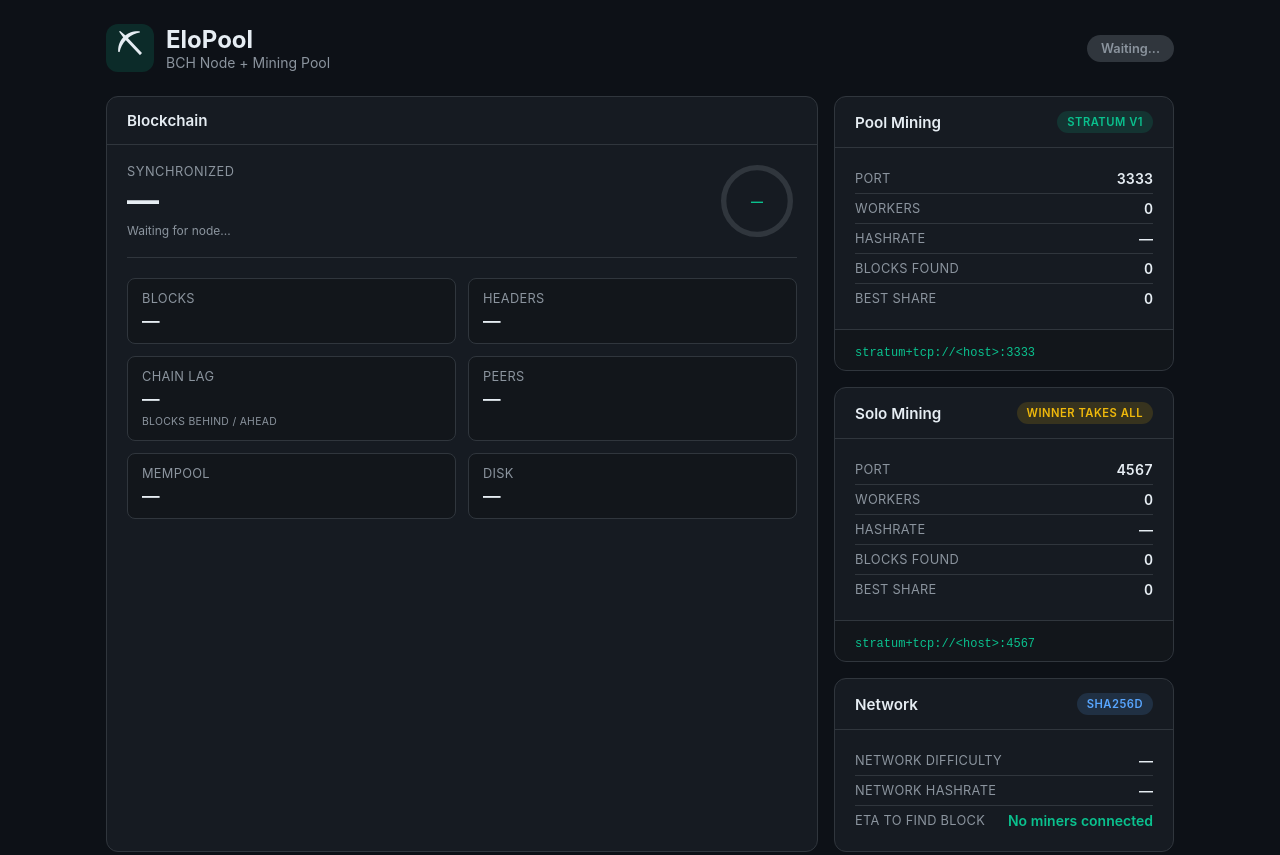
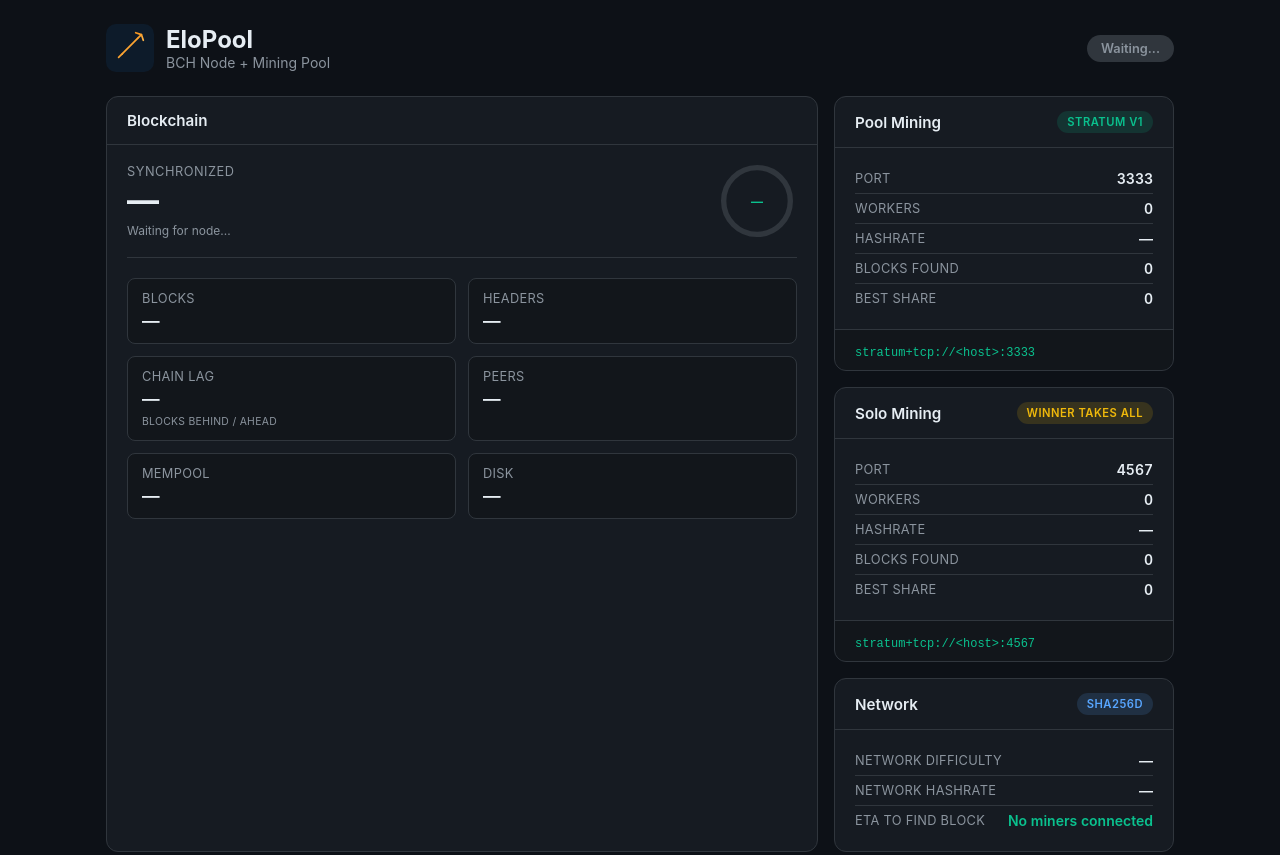
Before and after one commit to BitcoinCash1/bch-elopool-startos, a website: page webui/index.html in a window 1280 px wide. Shown: the top 855 px of the page. Drawn offline with Linux system fonts and the light colour scheme; no server answers.

Commit message:
feat: webui logo SVG (no text, pickaxe icon only)

```diff
--- a/webui/css/style.css
+++ b/webui/css/style.css
@@ -42,14 +42,12 @@ header {
 }
 
 .logo-icon {
-  font-size: 2rem;
   width: 48px;
   height: 48px;
   display: flex;
   align-items: center;
   justify-content: center;
-  background: var(--accent-dim);
-  border-radius: var(--radius);
+  flex-shrink: 0;
 }
 
 h1 {
--- a/webui/index.html
+++ b/webui/index.html
@@ -10,7 +10,23 @@
   <div class="container">
     <header>
       <div class="logo">
-        <div class="logo-icon">⛏</div>
+        <div class="logo-icon">
+          <svg viewBox="0 0 48 48" width="48" height="48">
+            <defs>
+              <linearGradient id="logo-accent" x1="0%" y1="0%" x2="100%" y2="100%">
+                <stop offset="0%" stop-color="#f7931a"/>
+                <stop offset="100%" stop-color="#ffb347"/>
+              </linearGradient>
+            </defs>
+            <rect width="48" height="48" rx="10" fill="#0d1b2a"/>
+            <g transform="translate(24,22) scale(0.38)" fill="none" stroke="url(#logo-accent)" stroke-width="4.5" stroke-linecap="round" stroke-linejoin="round">
+              <line x1="-20" y1="20" x2="20" y2="-20"/>
+              <line x1="20" y1="-20" x2="30" y2="-30"/>
+              <path d="M 15,-35 L 30,-30 L 35,-15"/>
+              <line x1="-20" y1="20" x2="-30" y2="30"/>
+            </g>
+          </svg>
+        </div>
         <div>
           <h1>EloPool</h1>
           <p class="subtitle">BCH Node + Mining Pool</p>
```
